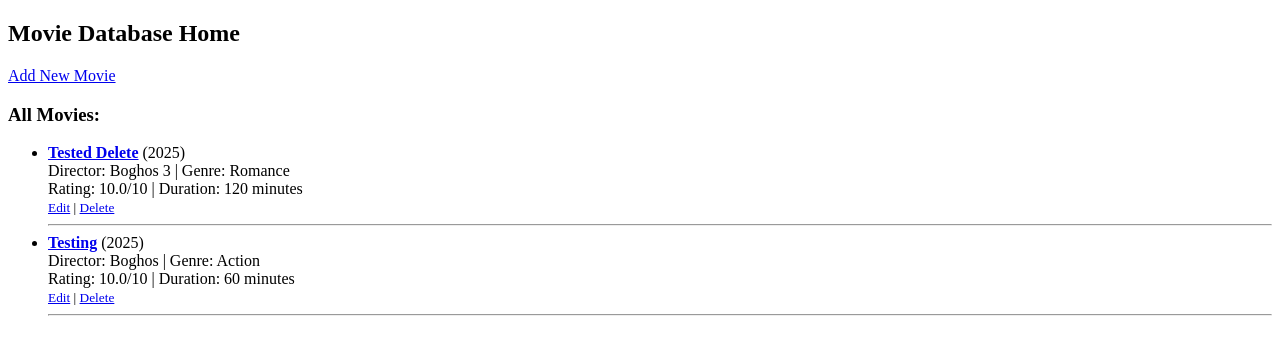
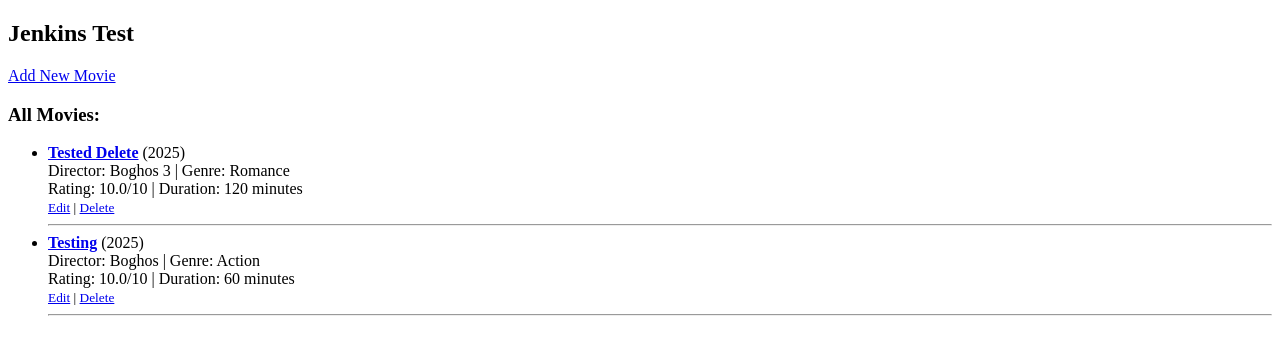
Before and after one commit to B0GH0S/MovieCICD, a Django app: page / in a window 1280 px wide. Shown: the top 355 px of the page. Run offline with Django 3.2, Linux system fonts and the light colour scheme; data comes from the database, SQL or seed files in the repository.

Commit message:
Testing Jenkins

```diff
--- a/templates/index.html
+++ b/templates/index.html
@@ -5,7 +5,7 @@
     <title>Movie Database</title>
 </head>
 <body>
-    <h2>Movie Database Home</h2>
+    <h2>Jenkins Test</h2>
 
     <p><a href="{% url 'add_movie' %}">Add New Movie</a></p>
 
```
